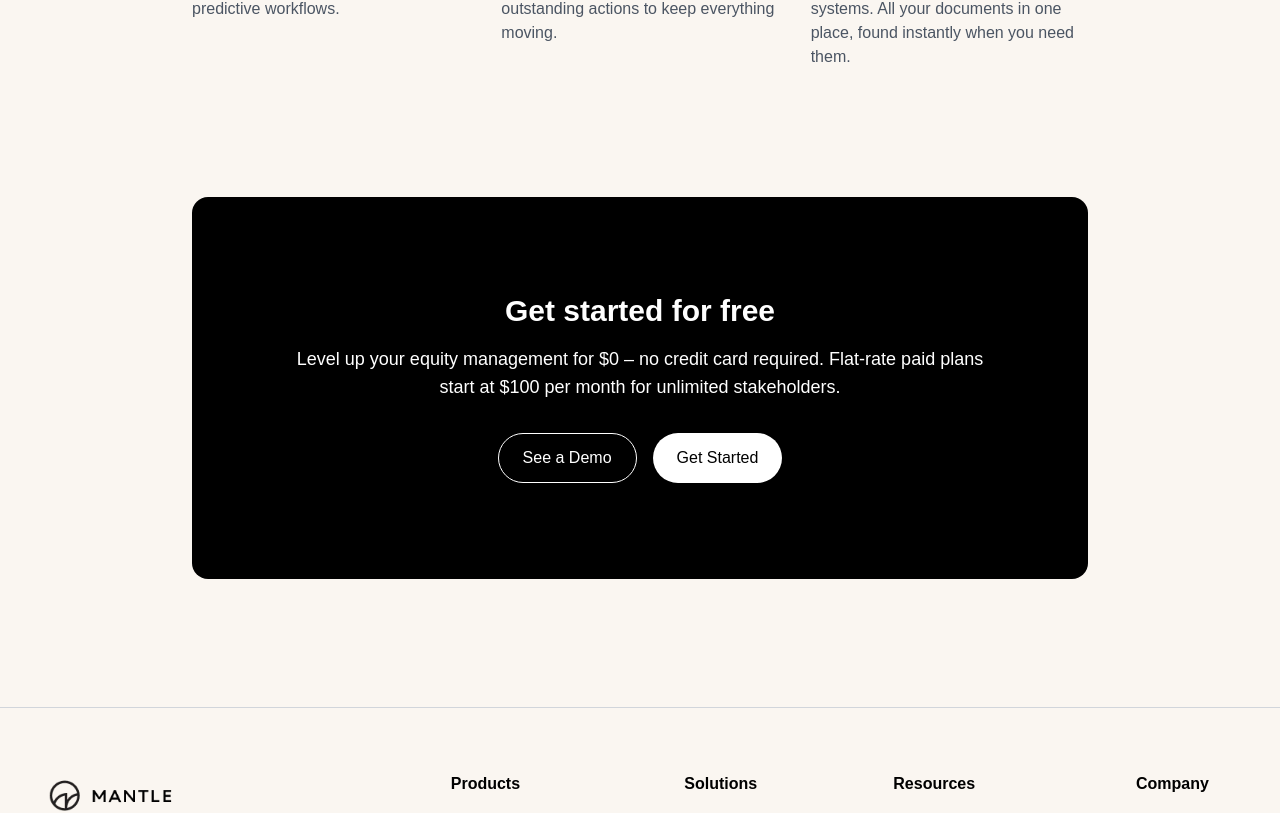
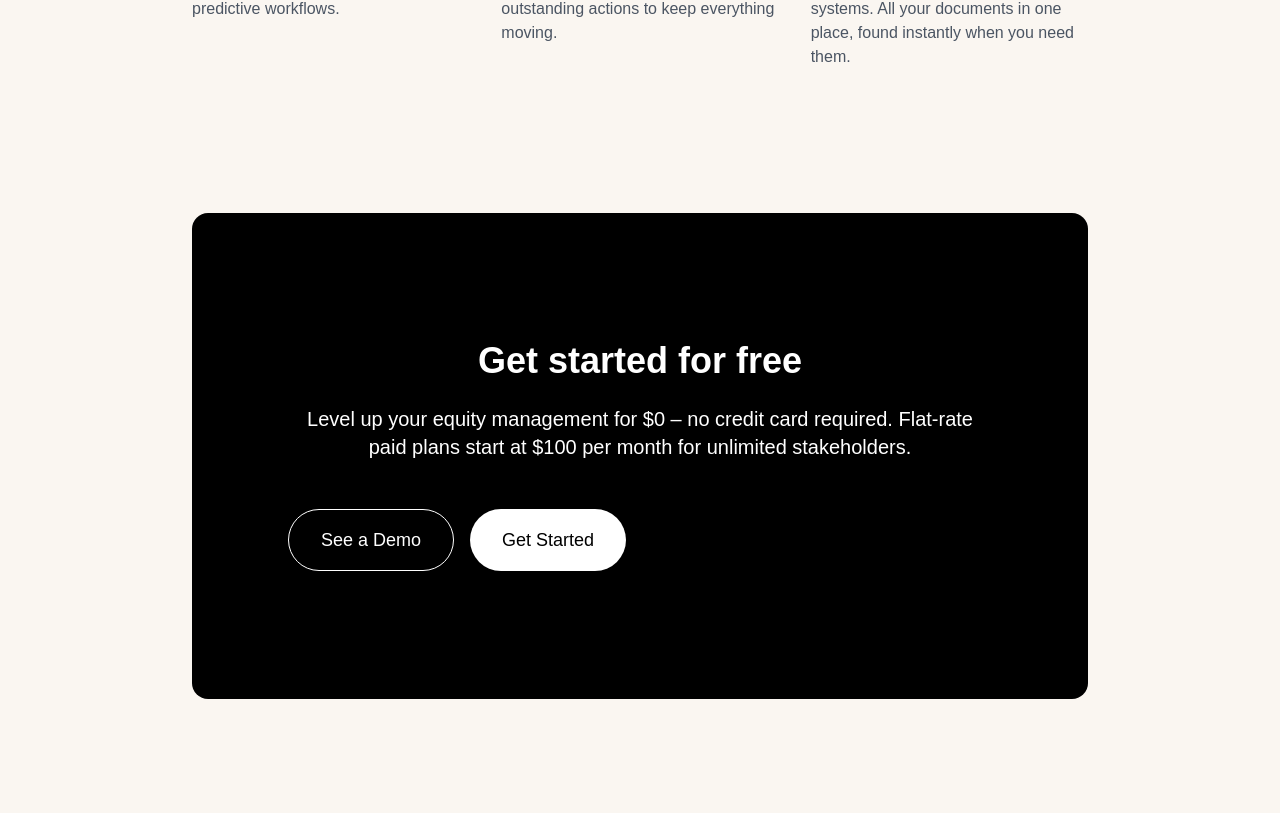
Before and after one commit to JPCodes44/JP_withmantle_replicate, a Next.js app: page / in a window 1280 px wide. Shown: the part 3536-4349 px from the top of the page. Built offline with nearby package versions, Linux system fonts and the light colour scheme.

Commit message:
adjusted the get started section for shrinked window sizes

```diff
--- a/components/FeatureGrid.tsx
+++ b/components/FeatureGrid.tsx
@@ -3,7 +3,7 @@ import React from 'react';
 
 const FeatureGrid: React.FC = () => {
   return (
-    <section className="py-16 bg-[#FAF6F1]">
+    <section className="py-16 bg-[#FAF6F1] p-4">
       <div className="container mx-auto text-center">
         {/* Title and Description */}
 <p className="text-4xl font-bold text-black mb-6 max-w-4xl mx-auto text-start">
@@ -21,7 +21,7 @@ const FeatureGrid: React.FC = () => {
         <div className="grid grid-cols-1 md:grid-cols-2 lg:grid-cols-3 gap-8 max-w-4xl mx-auto">
           {FEATURES.map((feature, index) => (
             <div key={index} className="text-left">
-              <h3 className="text-xl font-semibold text-black mb-2">{feature.title}</h3>
+              <h3 className="lg:text-xl sm:text-sm lg:font-semibold sm:font-light text-black mb-2">{feature.title}</h3>
               <p className="text-gray-600">{feature.description}</p>
             </div>
           ))}
--- a/components/GetStarted.tsx
+++ b/components/GetStarted.tsx
@@ -2,23 +2,23 @@ import React from 'react';
 
 const GetStarted = () => {
   return (
-    <section className="flex items-center justify-center py-16 bg-[#FAF6F1]">
-      <div className="bg-black text-white rounded-2xl p-24 max-w-4xl text-center">
+    <section className="flex items-center justify-center py-20 bg-[#FAF6F1] p-6">
+      <div className="bg-black text-white rounded-2xl px-10 py-16 sm:px-16 sm:py-24 lg:px-24 lg:py-32 max-w-4xl text-center">
         {/* Title */}
-        <h2 className="text-3xl font-bold mb-4">Get started for free</h2>
+        <h2 className="text-3xl sm:text-4xl font-bold mb-6">Get started for free</h2>
 
         {/* Description */}
-        <p className="text-lg mb-8">
+        <p className="text-lg sm:text-xl mb-12">
           Level up your equity management for $0 – no credit card required. Flat-rate paid
           plans start at $100 per month for unlimited stakeholders.
         </p>
 
         {/* Buttons */}
-        <div className="flex justify-center space-x-4">
-          <button className="px-6 py-3 rounded-full border border-white text-white hover:bg-white hover:text-black transition">
+        <div className="flex flex-col space-y-4 sm:flex-row sm:space-y-0 sm:space-x-4">
+          <button className="w-full sm:w-auto px-8 py-4 rounded-full border border-white text-white text-lg hover:bg-white hover:text-black transition">
             See a Demo
           </button>
-          <button className="px-6 py-3 rounded-full bg-white text-black hover:bg-gray-200 transition">
+          <button className="w-full sm:w-auto px-8 py-4 rounded-full bg-white text-black text-lg hover:bg-gray-200 transition">
             Get Started
           </button>
         </div>
```
